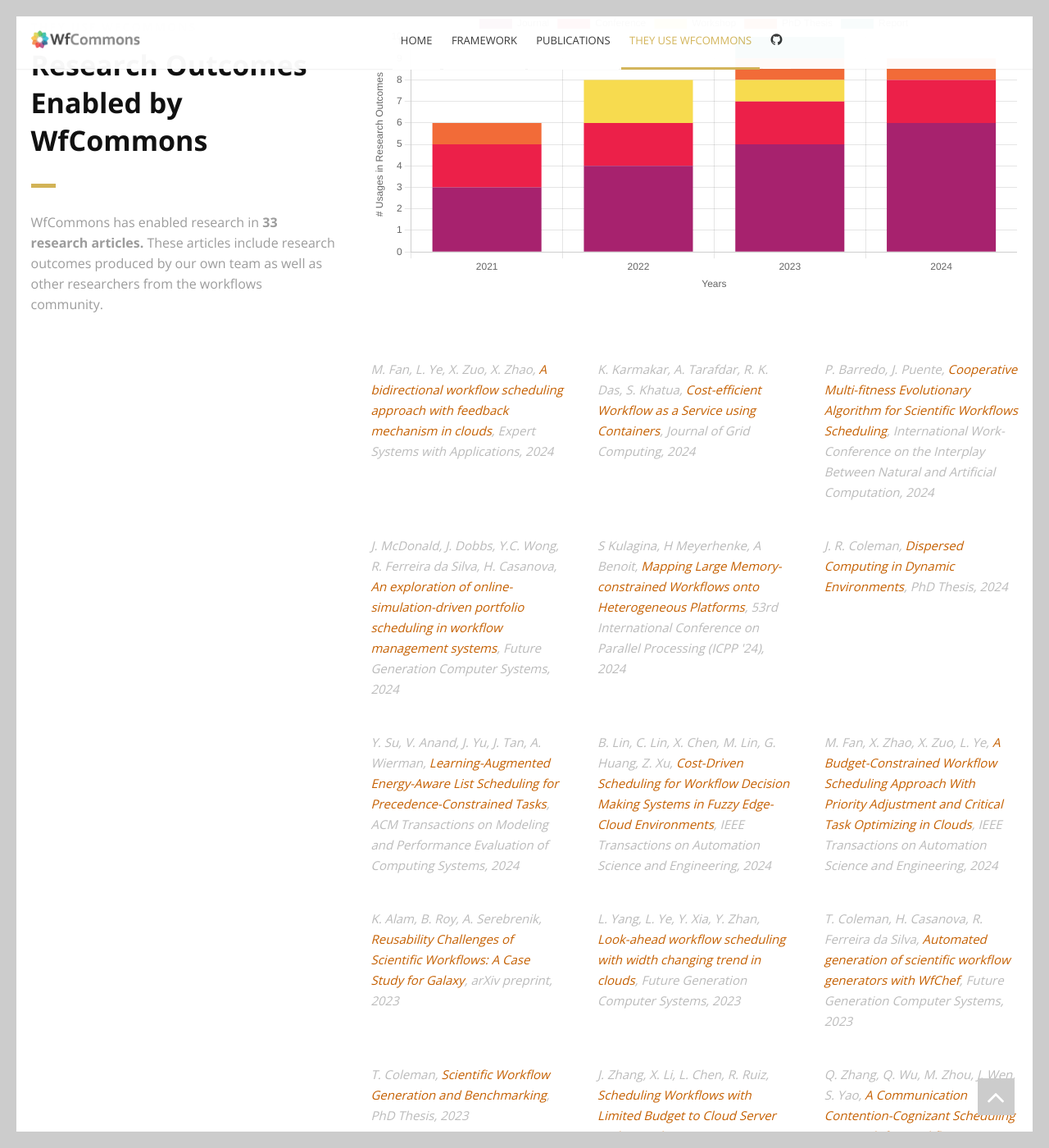
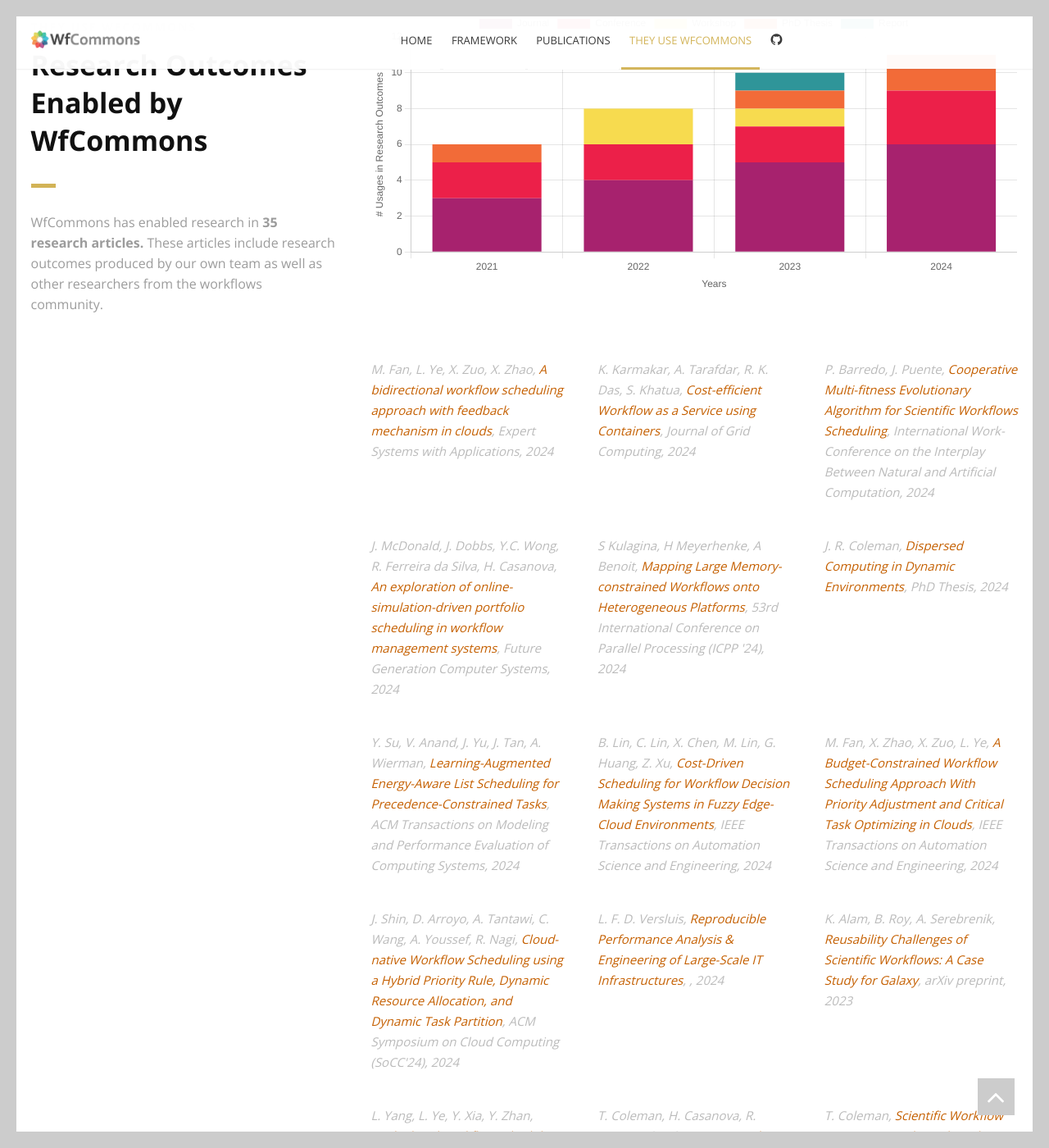
Before and after one commit to wfcommons/wfcommons.github.io, a Jekyll site: the page built from index.html, in a window 1280 px wide and 1400 px high, scrolled down 2820 px. Shown: the whole window at 82% size. Built offline with Jekyll 4.4.1, drawn with Linux system fonts in a browser that asks for light colours.

Commit message:
Update usages.yml

```diff
--- a/_data/usages.yml
+++ b/_data/usages.yml
@@ -1,3 +1,17 @@
+- title: Reproducible Performance Analysis & Engineering of Large-Scale IT Infrastructures
+  authors: L. F. D. Versluis
+  type: PhD Thesis
+  Book: PhD Thesis
+  year: 2024
+  link: https://doi.org/10.5463/thesis.756
+
+- title: Cloud-native Workflow Scheduling using a Hybrid Priority Rule, Dynamic Resource Allocation, and Dynamic Task Partition
+  authors: J. Shin, D. Arroyo, A. Tantawi, C. Wang, A. Youssef, R. Nagi
+  type: Conference
+  book: "ACM Symposium on Cloud Computing (SoCC'24)"
+  year: 2024
+  link: https://dl.acm.org/doi/abs/10.1145/3698038.3698551
+
 - title: A Budget-Constrained Workflow Scheduling Approach With Priority Adjustment and Critical Task Optimizing in Clouds
   authors: M. Fan, X. Zhao, X. Zuo, L. Ye
   type: Journal
```
